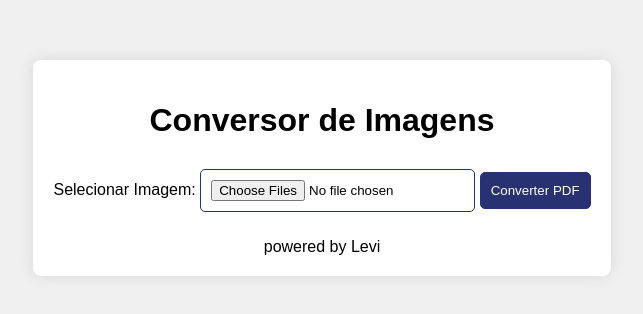
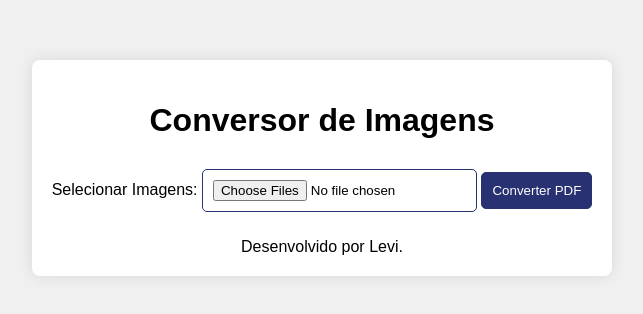
Before and after one commit to llevisouza/jpg-to-pdf-conversor, a plain HTML site: page index.html in a window 1280 px wide. Shown: the part 232-546 px from the top of the page, without its empty margins (318-961 px from the left). Drawn offline with nearby package versions, Linux system fonts and the light colour scheme.

Commit message:
Update index.html

```diff
--- a/index.html
+++ b/index.html
@@ -11,13 +11,13 @@
 
     <div class="container">
         <h1>Conversor de Imagens</h1>
-        <label for="fileInput">Selecionar Imagem:</label>
+        <label for="fileInput">Selecionar Imagens:</label>
         <input type="file" id="fileInput" accept="image/jpeg, image/jpg" multiple>
 
         <button id="convertBtn">Converter PDF</button>
         <p id="status"></p>
         <footer>
-            powered by Levi
+            Desenvolvido por Levi.
         </footer>
     </div>
 
```
